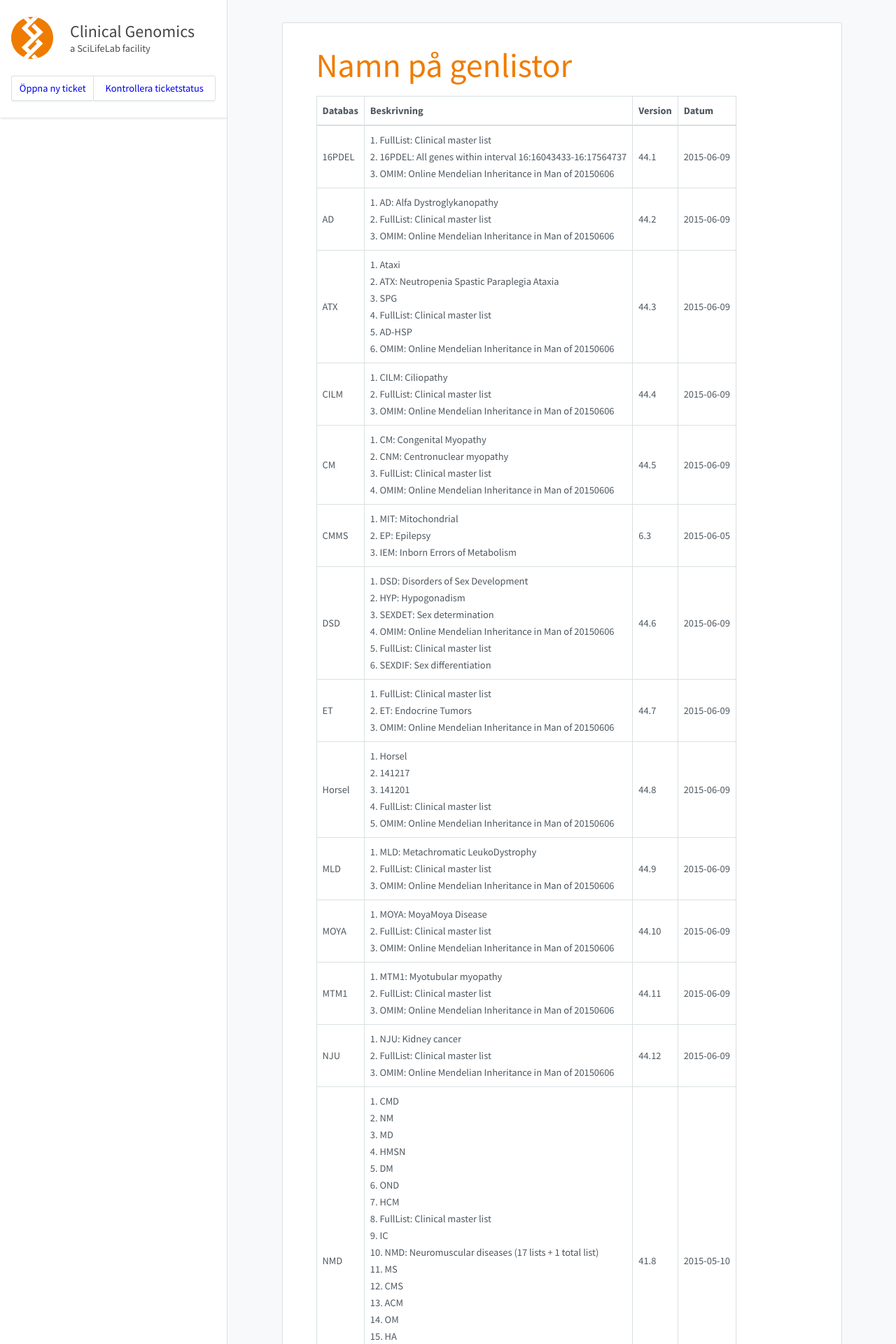
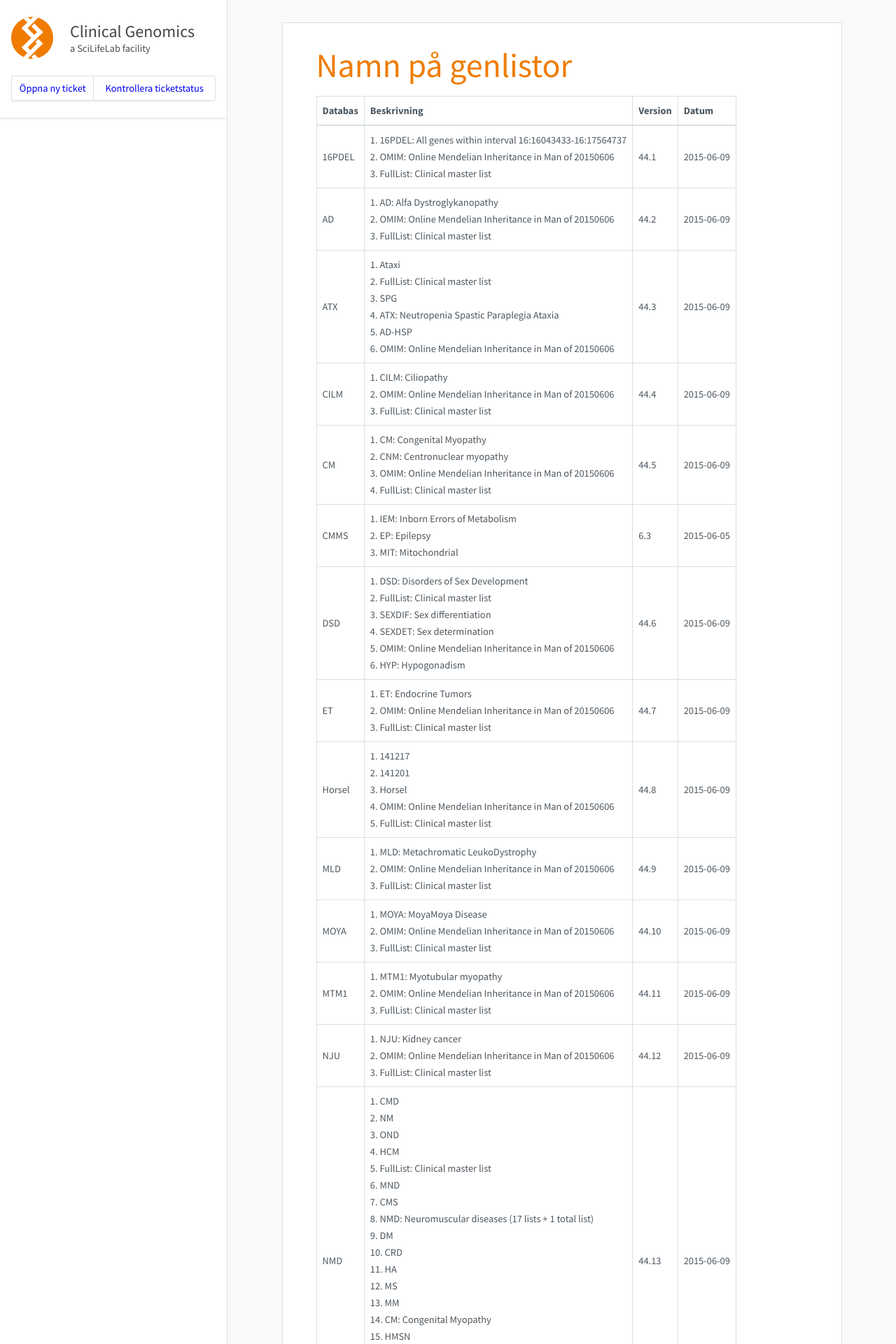
Before and after one commit to Clinical-Genomics/clinical-genomics.github.io, a Jekyll site: the page built from _pages/namnpagenlistor.md, in a window 1280 px wide. Shown: the top 1920 px of the page at 70% size. Built offline with Jekyll 4.4.1, drawn with Linux system fonts in a browser that asks for light colours; nearby versions of some CDN libraries; some of the changed text lies outside the part shown.

Commit message:
Update to cust002-NMD.txt

```diff
--- a/_pages/namnpagenlistor.md
+++ b/_pages/namnpagenlistor.md
@@ -8,24 +8,24 @@
 
 |Databas|Beskrivning|Version|Datum|
 |---|---|---|---|
-|16PDEL|1. FullList: Clinical master list<br />2. 16PDEL: All genes within interval 16:16043433-16:17564737<br />3. OMIM: Online Mendelian Inheritance in Man of 20150606<br />|44.1|2015-06-09|
-|AD|1. AD: Alfa Dystroglykanopathy<br />2. FullList: Clinical master list<br />3. OMIM: Online Mendelian Inheritance in Man of 20150606<br />|44.2|2015-06-09|
-|ATX|1. Ataxi<br />2. ATX: Neutropenia Spastic Paraplegia Ataxia<br />3. SPG<br />4. FullList: Clinical master list<br />5. AD-HSP<br />6. OMIM: Online Mendelian Inheritance in Man of 20150606<br />|44.3|2015-06-09|
-|CILM|1. CILM: Ciliopathy<br />2. FullList: Clinical master list<br />3. OMIM: Online Mendelian Inheritance in Man of 20150606<br />|44.4|2015-06-09|
-|CM|1. CM: Congenital Myopathy<br />2. CNM: Centronuclear myopathy<br />3. FullList: Clinical master list<br />4. OMIM: Online Mendelian Inheritance in Man of 20150606<br />|44.5|2015-06-09|
-|CMMS|1. MIT: Mitochondrial<br />2. EP: Epilepsy<br />3. IEM: Inborn Errors of Metabolism<br />|6.3|2015-06-05|
-|DSD|1. DSD: Disorders of Sex Development<br />2. HYP: Hypogonadism<br />3. SEXDET: Sex determination<br />4. OMIM: Online Mendelian Inheritance in Man of 20150606<br />5. FullList: Clinical master list<br />6. SEXDIF: Sex differentiation<br />|44.6|2015-06-09|
-|ET|1. FullList: Clinical master list<br />2. ET: Endocrine Tumors<br />3. OMIM: Online Mendelian Inheritance in Man of 20150606<br />|44.7|2015-06-09|
-|Horsel|1. Horsel<br />2. 141217<br />3. 141201<br />4. FullList: Clinical master list<br />5. OMIM: Online Mendelian Inheritance in Man of 20150606<br />|44.8|2015-06-09|
-|MLD|1. MLD: Metachromatic LeukoDystrophy<br />2. FullList: Clinical master list<br />3. OMIM: Online Mendelian Inheritance in Man of 20150606<br />|44.9|2015-06-09|
-|MOYA|1. MOYA: MoyaMoya Disease<br />2. FullList: Clinical master list<br />3. OMIM: Online Mendelian Inheritance in Man of 20150606<br />|44.10|2015-06-09|
-|MTM1|1. MTM1: Myotubular myopathy<br />2. FullList: Clinical master list<br />3. OMIM: Online Mendelian Inheritance in Man of 20150606<br />|44.11|2015-06-09|
-|NJU|1. NJU: Kidney cancer<br />2. FullList: Clinical master list<br />3. OMIM: Online Mendelian Inheritance in Man of 20150606<br />|44.12|2015-06-09|
-|NMD|1. CMD<br />2. NM<br />3. MD<br />4. HMSN<br />5. DM<br />6. OND<br />7. HCM<br />8. FullList: Clinical master list<br />9. IC<br />10. NMD: Neuromuscular diseases (17 lists + 1 total list)<br />11. MS<br />12. CMS<br />13. ACM<br />14. OM<br />15. HA<br />16. CM: Congenital Myopathy<br />17. CRD<br />18. HP<br />19. MND<br />20. MM<br />|41.8|2015-05-10|
+|16PDEL|1. 16PDEL: All genes within interval 16:16043433-16:17564737<br />2. OMIM: Online Mendelian Inheritance in Man of 20150606<br />3. FullList: Clinical master list<br />|44.1|2015-06-09|
+|AD|1. AD: Alfa Dystroglykanopathy<br />2. OMIM: Online Mendelian Inheritance in Man of 20150606<br />3. FullList: Clinical master list<br />|44.2|2015-06-09|
+|ATX|1. Ataxi<br />2. FullList: Clinical master list<br />3. SPG<br />4. ATX: Neutropenia Spastic Paraplegia Ataxia<br />5. AD-HSP<br />6. OMIM: Online Mendelian Inheritance in Man of 20150606<br />|44.3|2015-06-09|
+|CILM|1. CILM: Ciliopathy<br />2. OMIM: Online Mendelian Inheritance in Man of 20150606<br />3. FullList: Clinical master list<br />|44.4|2015-06-09|
+|CM|1. CM: Congenital Myopathy<br />2. CNM: Centronuclear myopathy<br />3. OMIM: Online Mendelian Inheritance in Man of 20150606<br />4. FullList: Clinical master list<br />|44.5|2015-06-09|
+|CMMS|1. IEM: Inborn Errors of Metabolism<br />2. EP: Epilepsy<br />3. MIT: Mitochondrial<br />|6.3|2015-06-05|
+|DSD|1. DSD: Disorders of Sex Development<br />2. FullList: Clinical master list<br />3. SEXDIF: Sex differentiation<br />4. SEXDET: Sex determination<br />5. OMIM: Online Mendelian Inheritance in Man of 20150606<br />6. HYP: Hypogonadism<br />|44.6|2015-06-09|
+|ET|1. ET: Endocrine Tumors<br />2. OMIM: Online Mendelian Inheritance in Man of 20150606<br />3. FullList: Clinical master list<br />|44.7|2015-06-09|
+|Horsel|1. 141217<br />2. 141201<br />3. Horsel<br />4. OMIM: Online Mendelian Inheritance in Man of 20150606<br />5. FullList: Clinical master list<br />|44.8|2015-06-09|
+|MLD|1. MLD: Metachromatic LeukoDystrophy<br />2. OMIM: Online Mendelian Inheritance in Man of 20150606<br />3. FullList: Clinical master list<br />|44.9|2015-06-09|
+|MOYA|1. MOYA: MoyaMoya Disease<br />2. OMIM: Online Mendelian Inheritance in Man of 20150606<br />3. FullList: Clinical master list<br />|44.10|2015-06-09|
+|MTM1|1. MTM1: Myotubular myopathy<br />2. OMIM: Online Mendelian Inheritance in Man of 20150606<br />3. FullList: Clinical master list<br />|44.11|2015-06-09|
+|NJU|1. NJU: Kidney cancer<br />2. OMIM: Online Mendelian Inheritance in Man of 20150606<br />3. FullList: Clinical master list<br />|44.12|2015-06-09|
+|NMD|1. CMD<br />2. NM<br />3. OND<br />4. HCM<br />5. FullList: Clinical master list<br />6. MND<br />7. CMS<br />8. NMD: Neuromuscular diseases (17 lists + 1 total list)<br />9. DM<br />10. CRD<br />11. HA<br />12. MS<br />13. MM<br />14. CM: Congenital Myopathy<br />15. HMSN<br />16. MD<br />17. HP<br />18. ACM<br />19. OM<br />20. IC<br />|44.13|2015-06-09|
 |OMIM|Online Mendelian Inheritance in Man of 20150606|43.0|2015-06-08|
-|ORO|1. ORO: Oro-facial-digital syndrome<br />2. FullList: Clinical master list<br />3. OMIM: Online Mendelian Inheritance in Man of 20150606<br />|42.0|2015-05-10|
-|PAF1|1. PAF1: RNA polymerase II-associated factor<br />2. FullList: Clinical master list<br />3. OMIM: Online Mendelian Inheritance in Man of 20150606<br />|42.1|2015-05-10|
+|ORO|1. ORO: Oro-facial-digital syndrome<br />2. OMIM: Online Mendelian Inheritance in Man of 20150606<br />3. FullList: Clinical master list<br />|42.0|2015-05-10|
+|PAF1|1. PAF1: RNA polymerase II-associated factor<br />2. OMIM: Online Mendelian Inheritance in Man of 20150606<br />3. FullList: Clinical master list<br />|42.1|2015-05-10|
 |PID|Primary Immune Deficiency|6.2|2015-05-09|
-|SCN|1. SCN: Neutropenia<br />2. FullList: Clinical master list<br />3. OMIM: Online Mendelian Inheritance in Man of 20150606<br />|42.2|2015-05-10|
-|SHANK1|1. SHANK1: SH3 and multiple ankyrin repeat domains 1<br />2. FullList: Clinical master list<br />3. OMIM: Online Mendelian Inheritance in Man of 20150606<br />|42.3|2015-05-10|
-|SKD|1. SKD: Skeletal dysplasia<br />2. FullList: Clinical master list<br />3. OMIM: Online Mendelian Inheritance in Man of 20150606<br />|42.4|2015-05-10|
+|SCN|1. SCN: Neutropenia<br />2. OMIM: Online Mendelian Inheritance in Man of 20150606<br />3. FullList: Clinical master list<br />|42.2|2015-05-10|
+|SHANK1|1. SHANK1: SH3 and multiple ankyrin repeat domains 1<br />2. OMIM: Online Mendelian Inheritance in Man of 20150606<br />3. FullList: Clinical master list<br />|42.3|2015-05-10|
+|SKD|1. SKD: Skeletal dysplasia<br />2. OMIM: Online Mendelian Inheritance in Man of 20150606<br />3. FullList: Clinical master list<br />|42.4|2015-05-10|
```
